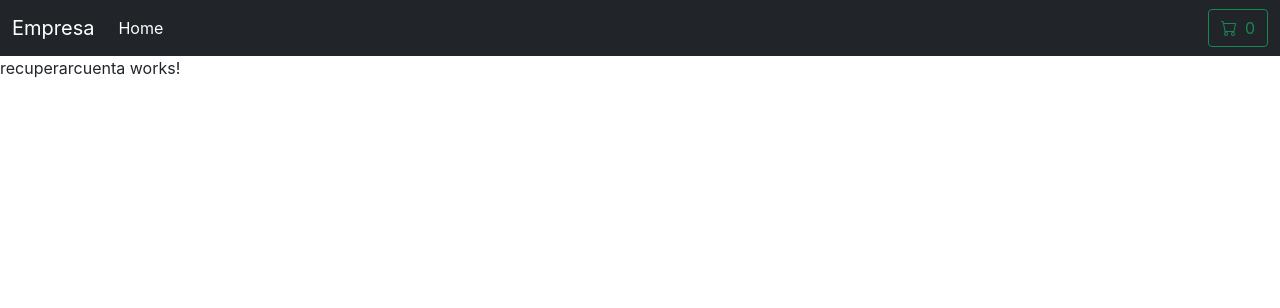
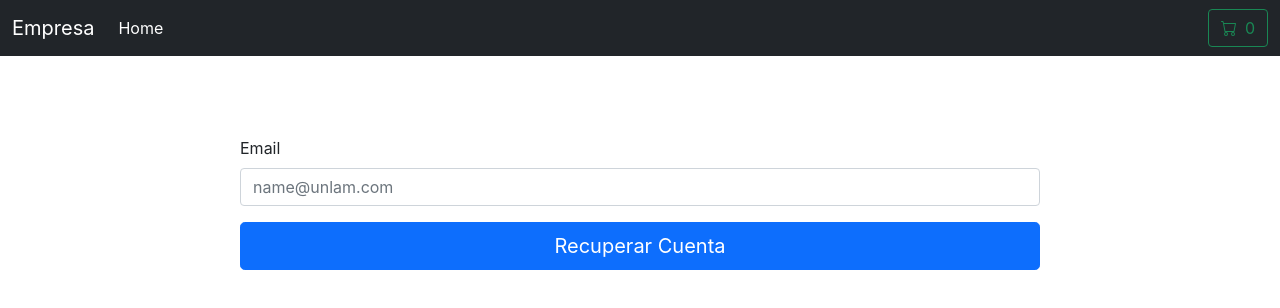
Before and after one commit to RodrigoAcosta182/tp-taller-web-2, an Angular app: page /recuperarcuenta in a window 1280 px wide. Shown: the top 308 px of the page. Built offline with nearby package versions, Linux system fonts and the light colour scheme.

Commit message:
send email

```diff
--- a/src/app/components/components.module.ts
+++ b/src/app/components/components.module.ts
@@ -6,12 +6,13 @@ import { FormulariopagoComponent } from './formulariopago/formulariopago.compone
 import { FormularioRegistroComponent } from './formulario-registro/formulario-registro.component';
 import { CarritoComponent } from './carrito/carrito.component';
 import { ToasterComponent } from './toaster/toaster.component';
+import { FormularioRecuperarCuentaComponent } from './formulario-recuperar-cuenta/formulario-recuperar-cuenta.component';
 
 // en exports voy agregando los componentes
 
 @NgModule({
-  declarations: [NavbarComponent, ProductosComponent, FormulariopagoComponent, FormularioRegistroComponent, CarritoComponent, ToasterComponent],
+  declarations: [NavbarComponent, ProductosComponent, FormulariopagoComponent, FormularioRegistroComponent, CarritoComponent, ToasterComponent, FormularioRecuperarCuentaComponent],
   imports: [CommonModule],
-  exports: [NavbarComponent, ProductosComponent, FormulariopagoComponent,FormularioRegistroComponent,CarritoComponent, ToasterComponent],
+  exports: [NavbarComponent, ProductosComponent, FormulariopagoComponent,FormularioRegistroComponent,CarritoComponent, ToasterComponent, FormularioRecuperarCuentaComponent],
 })
 export class ComponentsModule {}
--- /dev/null
+++ b/src/app/components/formulario-recuperar-cuenta/formulario-recuperar-cuenta.component.css
@@ -0,0 +1,5 @@
+.formularioRecuperarCuenta{
+    margin: auto;
+    width: 800px;
+    padding-top: 80px;
+}
--- /dev/null
+++ b/src/app/components/formulario-recuperar-cuenta/formulario-recuperar-cuenta.component.html
@@ -0,0 +1,19 @@
+<div class="formularioRecuperarCuenta">
+  <div class="mb-3">
+    <label for="exampleFormControlTextarea1" class="form-label">Email</label>
+    <input
+      type="email"
+      class="form-control"
+      id="exampleFormControlInput1"
+      placeholder="name@unlam.com"
+    />
+  </div>
+
+  <div class="mb-3">
+    <input
+      class="w-100 btn btn-lg btn-primary"
+      type="submit"
+      value="Recuperar Cuenta"
+    />
+  </div>
+</div>
--- /dev/null
+++ b/src/app/components/formulario-recuperar-cuenta/formulario-recuperar-cuenta.component.ts
@@ -0,0 +1,15 @@
+import { Component, OnInit } from '@angular/core';
+
+@Component({
+  selector: 'app-formulario-recuperar-cuenta',
+  templateUrl: './formulario-recuperar-cuenta.component.html',
+  styleUrls: ['./formulario-recuperar-cuenta.component.css']
+})
+export class FormularioRecuperarCuentaComponent implements OnInit {
+
+  constructor() { }
+
+  ngOnInit(): void {
+  }
+
+}
--- a/src/app/pages/recuperarcuenta/recuperarcuenta.component.html
+++ b/src/app/pages/recuperarcuenta/recuperarcuenta.component.html
@@ -1 +1 @@
-<p>recuperarcuenta works!</p>
+<app-formulario-recuperar-cuenta> </app-formulario-recuperar-cuenta>
--- a/src/app/pages/verpedido/verpedido.component.html
+++ b/src/app/pages/verpedido/verpedido.component.html
@@ -3,5 +3,7 @@
 >
   <h2>Ver pedido</h2>
 </div>
-
+<div *ngIf="carrito.length <= 0" class="carrito-vacio">
+  <span>No tenes productos en el carrito</span>
+</div>
 <app-carrito></app-carrito>
--- a/src/app/pages/verpedido/verpedido.component.ts
+++ b/src/app/pages/verpedido/verpedido.component.ts
@@ -1,4 +1,5 @@
 import { Component, OnInit } from '@angular/core';
+import { carritoProductos } from 'src/app/components/carrito/carritoProductos';
 
 @Component({
   selector: 'app-verpedido',
@@ -7,6 +8,7 @@ import { Component, OnInit } from '@angular/core';
 })
 export class VerpedidoComponent implements OnInit {
 
+  carrito = carritoProductos;
   constructor() { }
 
   ngOnInit(): void {
```
Also changed, not shown: node/nodemailer/main.js (added, +35 -0 lines), node/nodemailer/package.json (added, +15 -0 lines), 1 other file (tests, documents, lock files or other folders).
